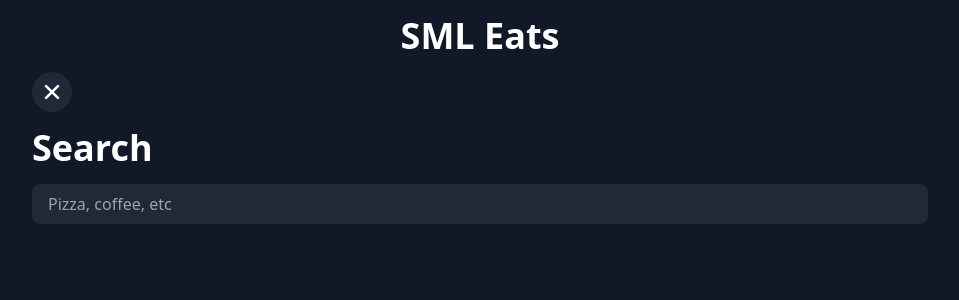
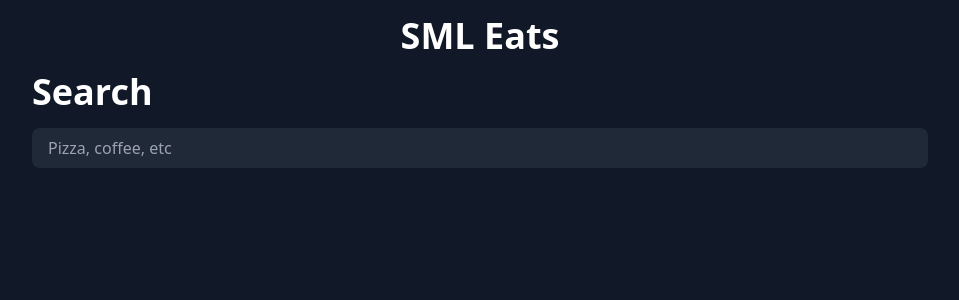
Before and after one commit to shamwela/sml-eats, a Next.js app: page /search in a window 1280 px wide. Shown: the top 300 px of the page, without its empty margins (160-1119 px from the left). Built offline with nearby package versions, Linux system fonts and the light colour scheme.

Commit message:
Remove close button

```diff
--- a/pages/cart.tsx
+++ b/pages/cart.tsx
@@ -1,6 +1,5 @@
 import type { CartItem } from 'types/cartItem'
 import { ChangeEvent } from 'react'
-import Close from 'ui/Close'
 import Head from 'components/Head'
 import Link from 'next/link'
 
@@ -42,7 +41,6 @@ const Cart = ({
     <>
       <Head title='Your cart' description='Your cart' />
 
-      <Close />
       <h1>Your cart</h1>
       {cart?.map(({ name, quantity, finalPrice, path }) => {
         return (
--- a/pages/search.tsx
+++ b/pages/search.tsx
@@ -1,6 +1,5 @@
 import { ChangeEvent, useEffect, useState } from 'react'
 
-import Close from 'ui/Close'
 import Head from 'components/Head'
 import Image from 'next/image'
 import Link from 'next/link'
@@ -76,7 +75,6 @@ const Search = () => {
       <Head title='Search' description='Search on SML Eats' />
 
       <section className='flex flex-col gap-y-4'>
-        <Close />
         <h1>Search</h1>
 
         {/* The user can search by restaurant name, item name, or category */}
--- a/ui/Close.tsx
+++ /dev/null
@@ -1,30 +0,0 @@
-import { useRouter } from 'next/router'
-
-const Close = () => {
-  const router = useRouter()
-
-  return (
-    <button
-      onClick={() => router.back()}
-      aria-label='Close'
-      className='max-w-fit rounded-full bg-light-primary p-2'
-    >
-      <svg
-        width='24px'
-        height='24px'
-        fill='none'
-        viewBox='0 0 24 24'
-        xmlns='http://www.w3.org/2000/svg'
-        aria-hidden='true'
-        focusable='false'
-      >
-        <path
-          d='m19.5831 6.24931-1.8333-1.83329-5.75 5.83328-5.75-5.83328-1.8333 1.83329 5.8333 5.74999-5.8333 5.75 1.8333 1.8333 5.75-5.8333 5.75 5.8333 1.8333-1.8333-5.8333-5.75z'
-          fill='currentColor'
-        ></path>
-      </svg>
-    </button>
-  )
-}
-
-export default Close
```
